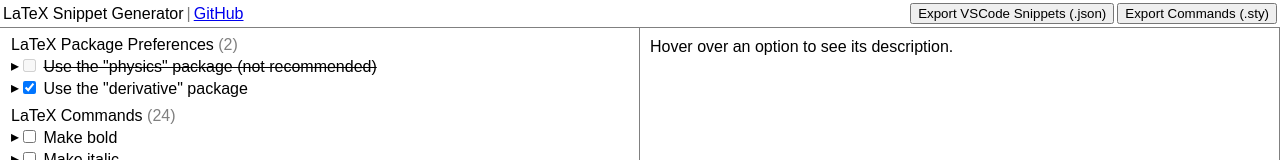
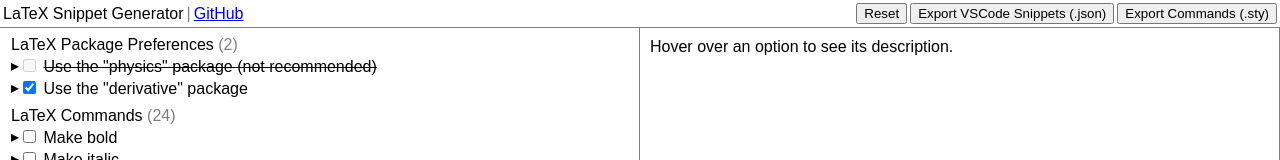
Before and after one commit to EliteAsian123/latex-snippet-gen, a plain HTML site: page index.html in a window 1280 px wide. Shown: the top 160 px of the page. Drawn offline with Linux system fonts and the light colour scheme.

Commit message:
Reset button

```diff
--- a/index.html
+++ b/index.html
@@ -18,6 +18,11 @@
         <a href="https://github.com/EliteAsian123/latex-snippet-gen/">GitHub</a>
       </div>
       <div>
+        <button
+          onclick="resetSelections()"
+        >
+          Reset
+        </button>
         <button
           onclick="exportVscodeSnippets()"
           onmouseenter="hoverVscode()"
--- a/script.js
+++ b/script.js
@@ -67,6 +67,14 @@ function init() {
 
 function save() {
   localStorage.setItem(LOCAL_STORAGE_KEY, JSON.stringify(selectionState));
+}
+
+function resetSelections() {
+  if (confirm("Are you sure you want to reset your selections? This cannot be undone.")) {
+    localStorage.removeItem(LOCAL_STORAGE_KEY);
+    init();
+    populateSelections();
+  }
 }
 
 function generateCheckboxes(
```
